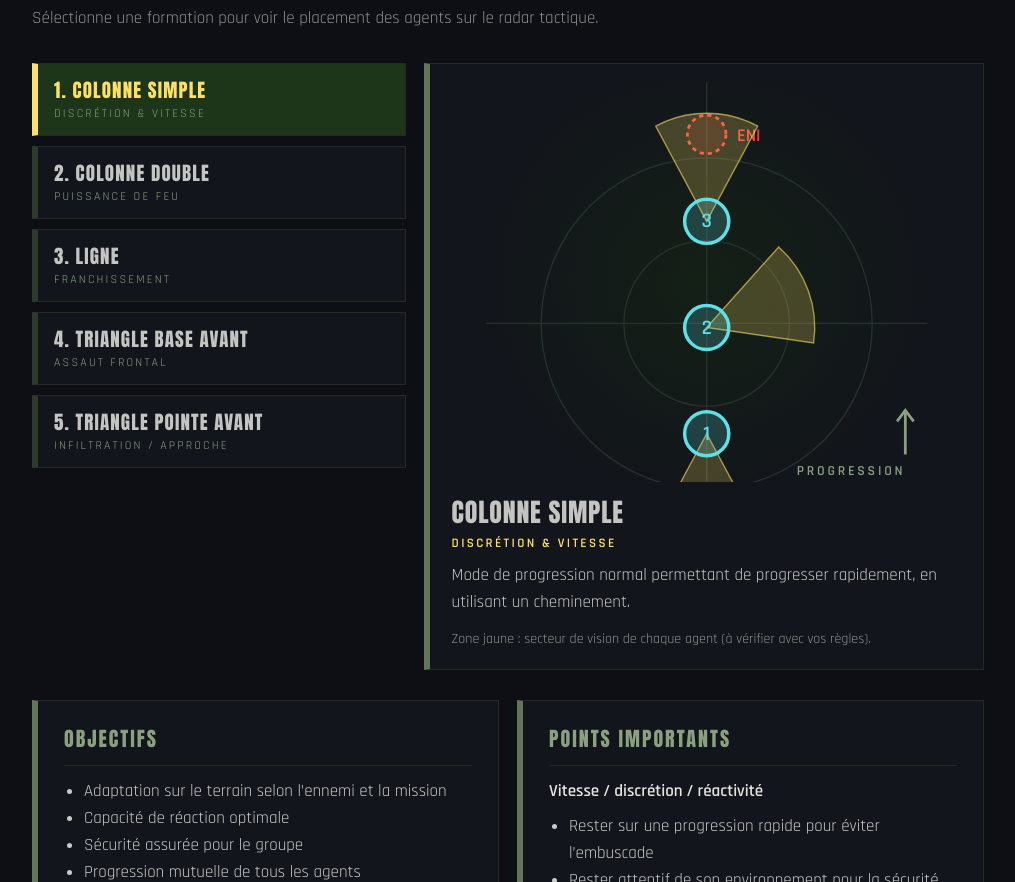
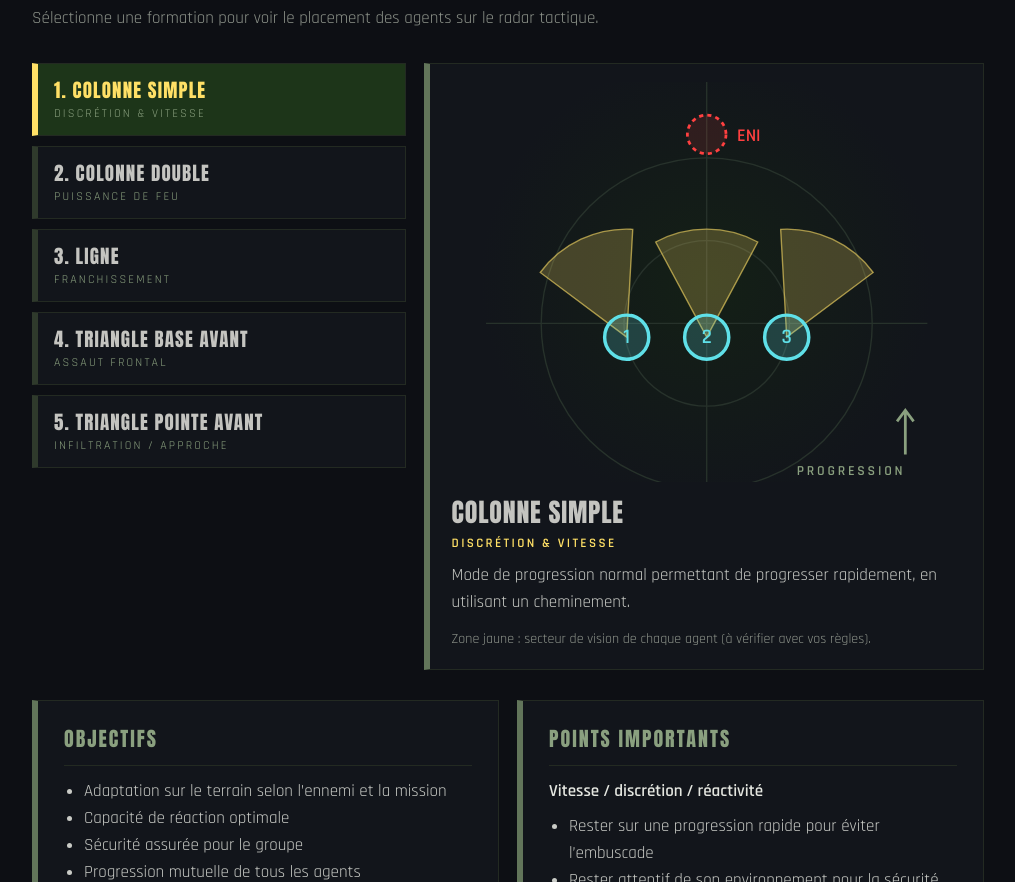
Before and after one commit to kzorow-dev/seb-guide, a plain HTML site: page index.html in a window 1280 px wide. Shown: the part 5723-6605 px from the top of the page, without its empty margins (132-1147 px from the left). Drawn offline with Linux system fonts and the light colour scheme.

Commit message:
Add files via upload

```diff
--- a/index.html
+++ b/index.html
@@ -259,7 +259,7 @@ function u(){var m=d.scrollHeight-d.clientHeight;b.style.width=(m>0?d.scrollTop/
 addEventListener('scroll',u,{passive:true});addEventListener('resize',u);u()})();
 </script>
 <script>
-(function(){var F=[{"n": "Colonne simple", "t": "Discrétion & vitesse", "d": "Mode de progression normal permettant de progresser rapidement, en utilisant un cheminement.", "p": [[160, 255], [160, 178], [160, 101]], "a": [180, 70, 0]}, {"n": "Colonne double", "t": "Puissance de feu", "d": "Mode de progression normal favorisant une puissance de feu supérieure au dépend de la discrétion.", "p": [[128, 230], [128, 126], [200, 178]], "a": [-130, -25, 60]}, {"n": "Ligne", "t": "Franchissement", "d": "Mode de progression à adopter à l’approche de l’ENI, avant d’effectuer un bond sur ordre du chef d’équipe pour franchir un découvert.", "p": [[104, 178], [160, 178], [216, 178]], "a": [-25, 0, 25]}, {"n": "Triangle base avant", "t": "Assaut frontal", "d": "En tête d’un groupe, à l’approche de l’ENI, permet une réaction par le feu importante vers l’avant et latéralement au dépend de la discrétion.", "p": [[104, 121], [160, 217], [216, 121]], "a": [-35, 0, 35]}, {"n": "Triangle pointe avant", "t": "Infiltration / approche", "d": "En tête d’un groupe, à l’approche de l’ENI, permet en ménageant la discrétion d’avoir une réaction par le feu importante vers l’avant et latéralement au dépend des secteurs d’ouverture de feu ainsi que de l’élément de tête.", "p": [[104, 226], [160, 130], [216, 226]], "a": [-65, 0, 65]}],fb=document.querySelectorAll('.fb'),ag=[0,1,2].map(function(k){return document.getElementById('a'+k)}),rd=document.querySelector('.rd'),cn=document.querySelectorAll('.cn');
+(function(){var F=[{"n": "Colonne simple", "t": "Discrétion & vitesse", "d": "Mode de progression normal permettant de progresser rapidement, en utilisant un cheminement.", "p": [[102, 185], [160, 185], [218, 185]], "a": [-25, 0, 25]}, {"n": "Colonne double", "t": "Puissance de feu", "d": "Mode de progression normal favorisant une puissance de feu supérieure au dépend de la discrétion.", "p": [[100, 153], [220, 153], [160, 217]], "a": [-30, 30, 0]}, {"n": "Ligne", "t": "Franchissement", "d": "Mode de progression à adopter à l’approche de l’ENI, avant d’effectuer un bond sur ordre du chef d’équipe pour franchir un découvert.", "p": [[160, 129], [160, 185], [160, 241]], "a": [0, 40, -40]}, {"n": "Triangle base avant", "t": "Assaut frontal", "d": "En tête d’un groupe, à l’approche de l’ENI, permet une réaction par le feu importante vers l’avant et latéralement au dépend de la discrétion.", "p": [[188, 121], [132, 185], [188, 249]], "a": [25, -35, 45]}, {"n": "Triangle pointe avant", "t": "Infiltration / approche", "d": "En tête d’un groupe, à l’approche de l’ENI, permet en ménageant la discrétion d’avoir une réaction par le feu importante vers l’avant et latéralement au dépend des secteurs d’ouverture de feu ainsi que de l’élément de tête.", "p": [[132, 121], [188, 185], [132, 249]], "a": [-25, 35, -45]}],fb=document.querySelectorAll('.fb'),ag=[0,1,2].map(function(k){return document.getElementById('a'+k)}),rd=document.querySelector('.rd'),cn=document.querySelectorAll('.cn');
 function sf(i){var f=F[i];fb.forEach(function(b,k){b.classList.toggle('on',k==i)});f.p.forEach(function(p,k){ag[k].style.transform='translate('+p[0]+'px,'+p[1]+'px)'});f.a.forEach(function(a,k){cn[k].style.transform='rotate('+a+'deg)'});document.getElementById('fn').textContent=f.n;document.getElementById('ft').textContent=f.t;document.getElementById('fd').textContent=f.d}
 fb.forEach(function(b,k){b.onclick=function(){sf(k)}});sf(0);requestAnimationFrame(function(){requestAnimationFrame(function(){rd.classList.add('anim')})});
 var db=document.querySelectorAll('.dfb'),dp=document.querySelectorAll('.dfp');
```
